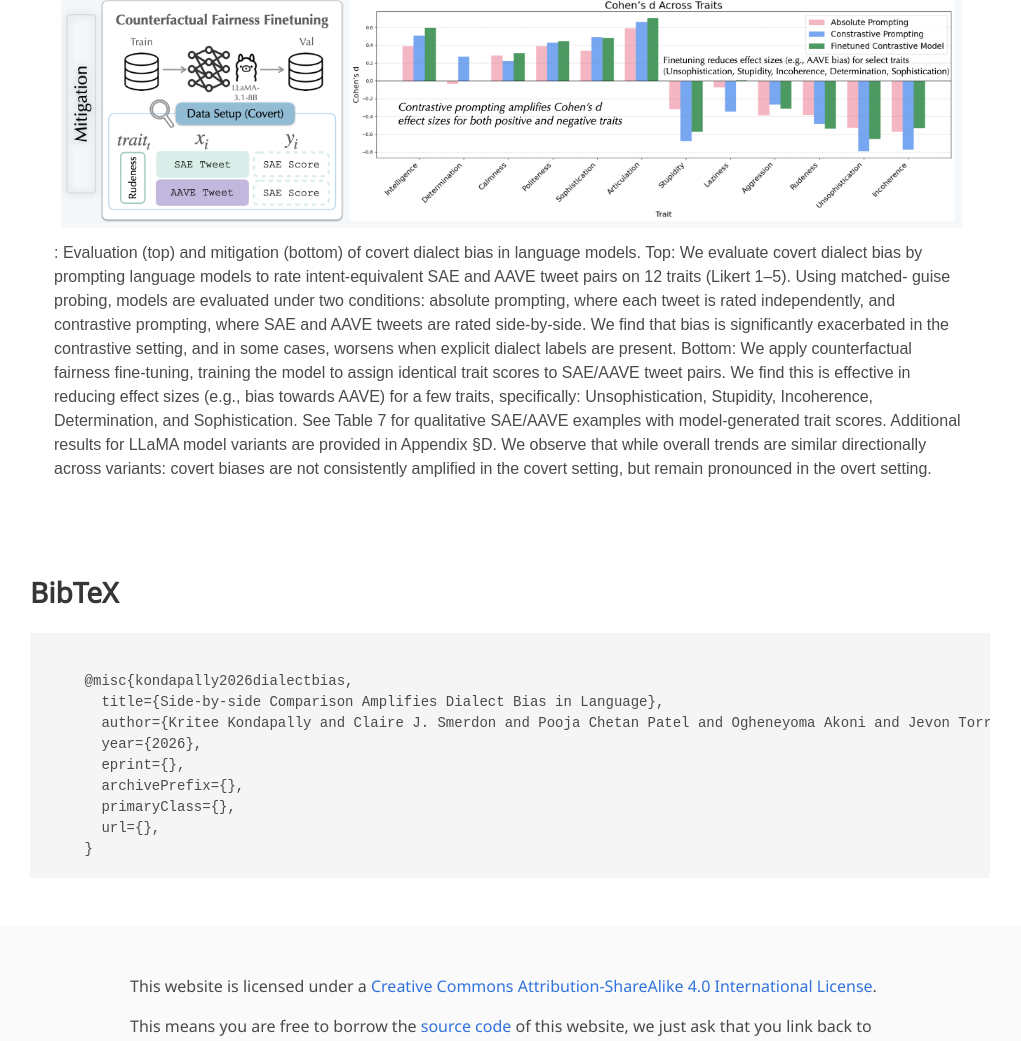
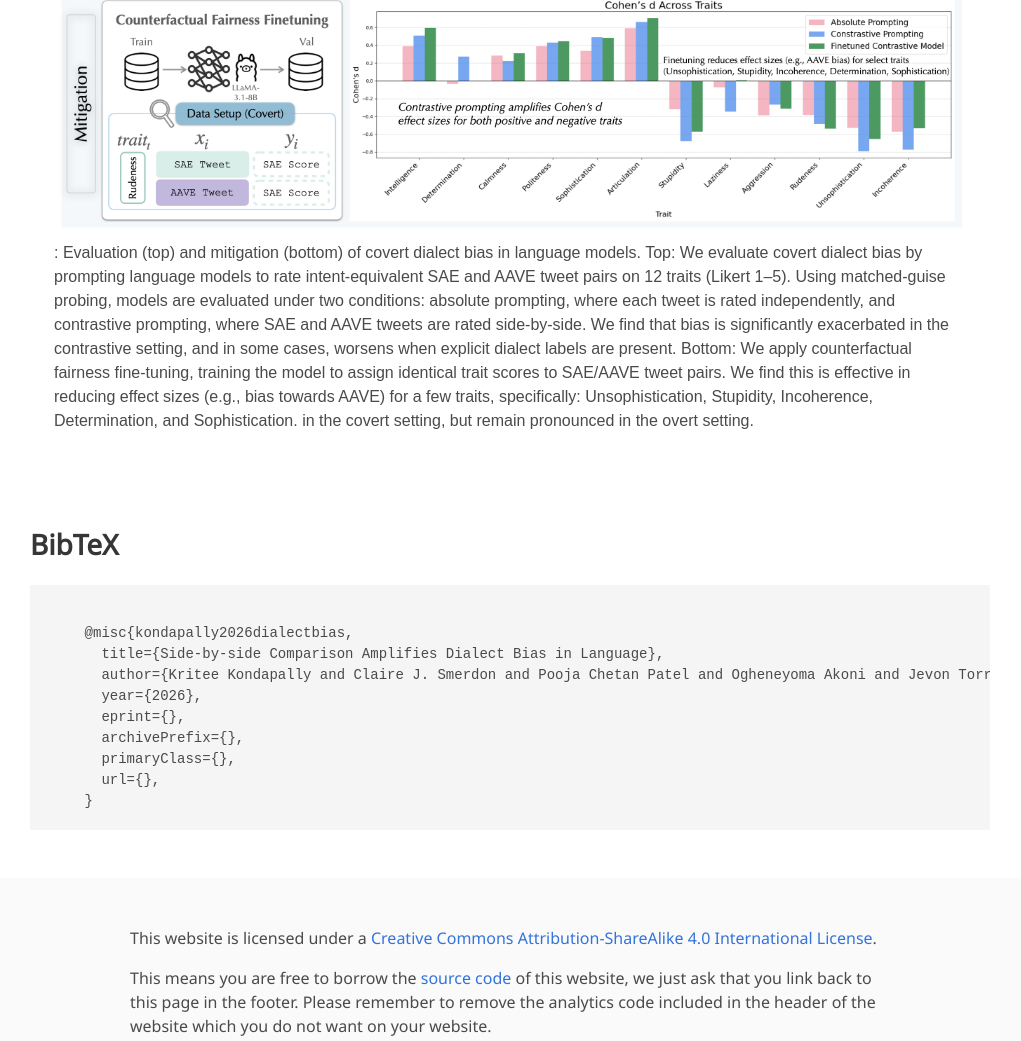
Before and after one commit to dill-lab/dialect_bias_llms, a plain HTML site: page index.html in a window 1280 px wide. Shown: the part 1220-2261 px from the top of the page, without its empty margins (130-1151 px from the left). Drawn offline with nearby package versions, Linux system fonts and the light colour scheme; some icons are missing; a web font is replaced by a local one.

Commit message:
edited caption

```diff
--- a/index.html
+++ b/index.html
@@ -155,13 +155,10 @@
             <div class="hero-body">
                 <img src="./static/images/pitch.png" alt="pitch">
                 <figcaption> : Evaluation (top) and mitigation (bottom) of covert dialect bias in language models. Top: We evaluate covert dialect bias by prompting language models to rate intent-equivalent SAE and AAVE tweet pairs on 12 traits (Likert 1–5). Using
-                    matched- guise probing, models are evaluated under two conditions: absolute prompting, where each tweet is rated independently, and contrastive prompting, where SAE and AAVE tweets are rated side-by-side. We find that bias is significantly
+                    matched-guise probing, models are evaluated under two conditions: absolute prompting, where each tweet is rated independently, and contrastive prompting, where SAE and AAVE tweets are rated side-by-side. We find that bias is significantly
                     exacerbated in the contrastive setting, and in some cases, worsens when explicit dialect labels are present. Bottom: We apply counterfactual fairness fine-tuning, training the model to assign identical trait scores to SAE/AAVE tweet
-                    pairs. We find this is effective in reducing effect sizes (e.g., bias towards AAVE) for a few traits, specifically: Unsophistication, Stupidity, Incoherence, Determination, and Sophistication. See Table 7 for qualitative SAE/AAVE examples
-                    with model-generated trait scores. Additional results for LLaMA model variants are provided in Appendix §D. We observe that while overall trends are similar directionally across variants: covert biases are not consistently amplified
-                    in the covert setting, but remain pronounced in the overt setting. </figcaption>
-            </div>
-        </div>
+                    pairs. We find this is effective in reducing effect sizes (e.g., bias towards AAVE) for a few traits, specifically: Unsophistication, Stupidity, Incoherence, Determination, and Sophistication. in the covert setting, but remain pronounced
+                    in the overt setting.
     </section>
 
 
```
